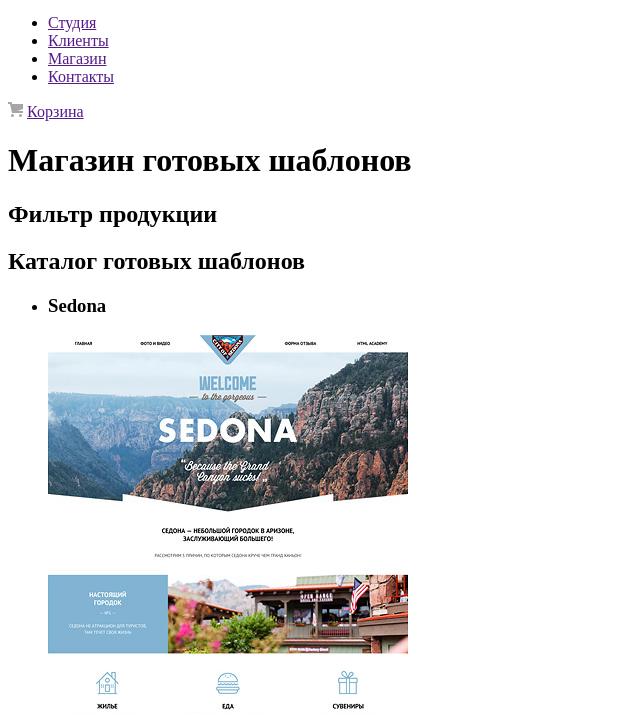
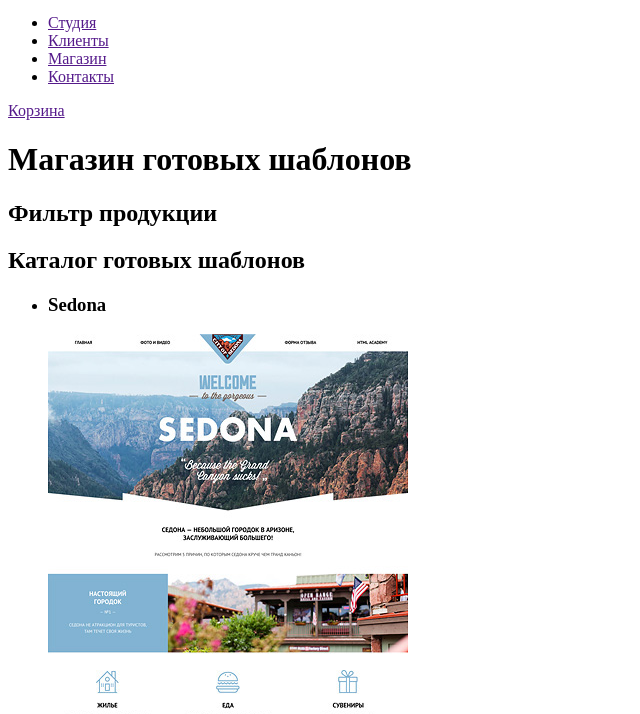
Before and after one commit to IL1987/843345-nerds-25, a plain HTML site: page catalog.html in a window 1280 px wide. Shown: the part 79-793 px from the top of the page, without its empty margins (0-640 px from the left). Drawn offline with Linux system fonts and the light colour scheme.

Commit message:
Исправил корзину

```diff
--- a/catalog.html
+++ b/catalog.html
@@ -17,7 +17,6 @@
           <li><a href="">Контакты</a></li>
         </ul>
         <div class="basket">
-          <img src="img/basket-icon.svg" alt="Корзина">
           <a class="basket-link" href="">Корзина</a>
         </div>
       </nav>
```
Also changed, not shown: index.html (+0 -1 lines).
